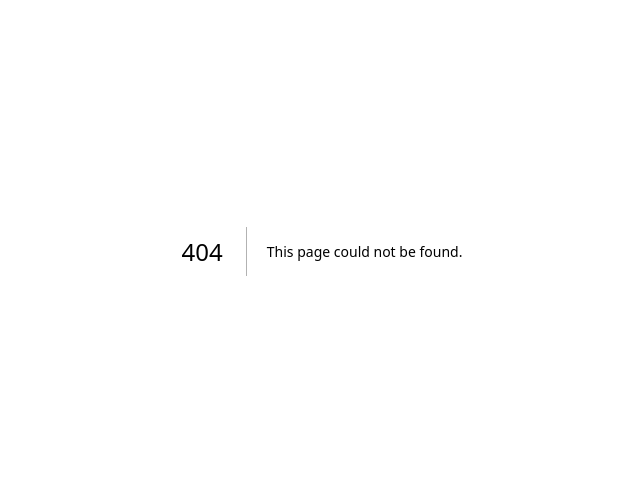
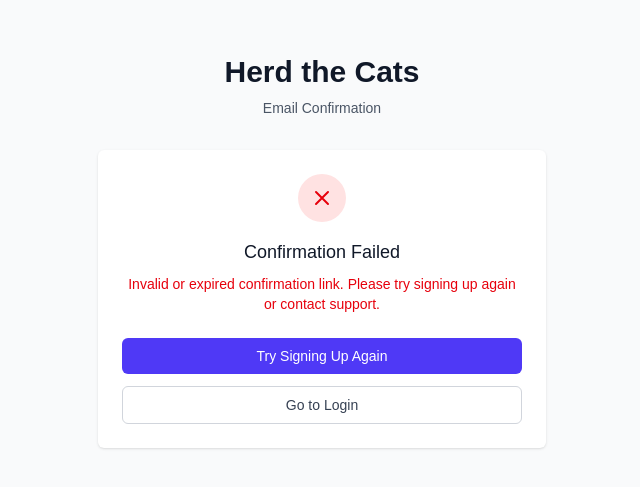
Before and after one commit to justinbaird/herdthecats, a Next.js app: page /auth/confirm in a window 1280 px wide. Before the commit this address had no page. Shown: the part 149-636 px from the top of the page, without its empty margins (318-958 px from the left). Built offline with nearby package versions, Linux system fonts and the light colour scheme; no server answers.

Commit message:
redirects and locahost issue resolved

```diff
--- /dev/null
+++ b/app/auth/confirm/page.tsx
@@ -0,0 +1,171 @@
+'use client'
+
+import { useEffect, useState } from 'react'
+import { useRouter, useSearchParams } from 'next/navigation'
+import { createClient } from '@/lib/supabase/client'
+import Link from 'next/link'
+
+export default function ConfirmEmailPage() {
+  const router = useRouter()
+  const searchParams = useSearchParams()
+  const [loading, setLoading] = useState(true)
+  const [error, setError] = useState<string | null>(null)
+  const [success, setSuccess] = useState(false)
+
+  useEffect(() => {
+    const confirmEmail = async () => {
+      const supabase = createClient()
+
+      // Get the token and type from URL hash
+      const hashParams = new URLSearchParams(window.location.hash.substring(1))
+      const accessToken = hashParams.get('access_token')
+      const tokenType = hashParams.get('type')
+      const error = hashParams.get('error')
+      const errorDescription = hashParams.get('error_description')
+
+      // Handle errors from URL
+      if (error) {
+        setError(errorDescription || error || 'An error occurred during email confirmation')
+        setLoading(false)
+        return
+      }
+
+      // If we have an access token, the email is already confirmed
+      // We just need to set the session
+      if (accessToken && tokenType === 'recovery') {
+        // This is a password reset flow
+        router.push(`/reset-password?access_token=${accessToken}`)
+        return
+      }
+
+      if (accessToken) {
+        // Email confirmation successful
+        setSuccess(true)
+        setLoading(false)
+
+        // Redirect to dashboard after a short delay
+        setTimeout(() => {
+          router.push('/dashboard')
+          router.refresh()
+        }, 2000)
+      } else {
+        // Try to get session from query params (alternative flow)
+        const token = searchParams.get('token')
+        const type = searchParams.get('type')
+
+        if (token && type === 'signup') {
+          // Verify the token and confirm email
+          const { error: verifyError } = await supabase.auth.verifyOtp({
+            token_hash: token,
+            type: 'signup',
+          })
+
+          if (verifyError) {
+            setError(verifyError.message)
+          } else {
+            setSuccess(true)
+            setTimeout(() => {
+              router.push('/dashboard')
+              router.refresh()
+            }, 2000)
+          }
+        } else {
+          // No token found - might already be confirmed or link expired
+          setError('Invalid or expired confirmation link. Please try signing up again or contact support.')
+        }
+
+        setLoading(false)
+      }
+    }
+
+    confirmEmail()
+  }, [router, searchParams])
+
+  return (
+    <div className="flex min-h-screen items-center justify-center bg-gray-50 px-4">
+      <div className="w-full max-w-md space-y-8">
+        <div>
+          <h1 className="text-center text-3xl font-bold text-gray-900">
+            Herd the Cats
+          </h1>
+          <p className="mt-2 text-center text-sm text-gray-600">
+            Email Confirmation
+          </p>
+        </div>
+
+        <div className="rounded-md bg-white p-6 shadow-sm">
+          {loading && (
+            <div className="text-center">
+              <div className="mx-auto h-8 w-8 animate-spin rounded-full border-4 border-indigo-600 border-t-transparent"></div>
+              <p className="mt-4 text-sm text-gray-600">Confirming your email...</p>
+            </div>
+          )}
+
+          {success && (
+            <div className="text-center">
+              <div className="mx-auto flex h-12 w-12 items-center justify-center rounded-full bg-green-100">
+                <svg
+                  className="h-6 w-6 text-green-600"
+                  fill="none"
+                  viewBox="0 0 24 24"
+                  stroke="currentColor"
+                >
+                  <path
+                    strokeLinecap="round"
+                    strokeLinejoin="round"
+                    strokeWidth={2}
+                    d="M5 13l4 4L19 7"
+                  />
+                </svg>
+              </div>
+              <h2 className="mt-4 text-lg font-medium text-gray-900">
+                Email Confirmed!
+              </h2>
+              <p className="mt-2 text-sm text-gray-600">
+                Your email has been successfully confirmed. Redirecting to dashboard...
+              </p>
+            </div>
+          )}
+
+          {error && (
+            <div className="text-center">
+              <div className="mx-auto flex h-12 w-12 items-center justify-center rounded-full bg-red-100">
+                <svg
+                  className="h-6 w-6 text-red-600"
+                  fill="none"
+                  viewBox="0 0 24 24"
+                  stroke="currentColor"
+                >
+                  <path
+                    strokeLinecap="round"
+                    strokeLinejoin="round"
+                    strokeWidth={2}
+                    d="M6 18L18 6M6 6l12 12"
+                  />
+                </svg>
+              </div>
+              <h2 className="mt-4 text-lg font-medium text-gray-900">
+                Confirmation Failed
+              </h2>
+              <p className="mt-2 text-sm text-red-600">{error}</p>
+              <div className="mt-6 space-y-3">
+                <Link
+                  href="/signup"
+                  className="block rounded-md bg-indigo-600 px-4 py-2 text-center text-sm font-medium text-white hover:bg-indigo-700"
+                >
+                  Try Signing Up Again
+                </Link>
+                <Link
+                  href="/login"
+                  className="block rounded-md border border-gray-300 bg-white px-4 py-2 text-center text-sm font-medium text-gray-700 hover:bg-gray-50"
+                >
+                  Go to Login
+                </Link>
+              </div>
+            </div>
+          )}
+        </div>
+      </div>
+    </div>
+  )
+}
--- a/app/signup/page.tsx
+++ b/app/signup/page.tsx
@@ -31,9 +31,26 @@ export default function SignupPage() {
 
     const supabase = createClient()
 
+    // Get the base URL for email confirmation redirect
+    // In production, this should be your Netlify URL or custom domain
+    // In development, this will be localhost:3000
+    const getRedirectUrl = () => {
+      if (typeof window !== 'undefined') {
+        // Client-side: use current origin
+        return `${window.location.origin}/auth/confirm`
+      }
+      // Server-side fallback (shouldn't happen in this client component)
+      return process.env.NEXT_PUBLIC_SITE_URL
+        ? `${process.env.NEXT_PUBLIC_SITE_URL}/auth/confirm`
+        : 'http://localhost:3000/auth/confirm'
+    }
+
     const { error } = await supabase.auth.signUp({
       email,
       password,
+      options: {
+        emailRedirectTo: getRedirectUrl(),
+      },
     })
 
     if (error) {
```
Also changed, not shown: 1 other file (tests, documents, lock files or other folders).
